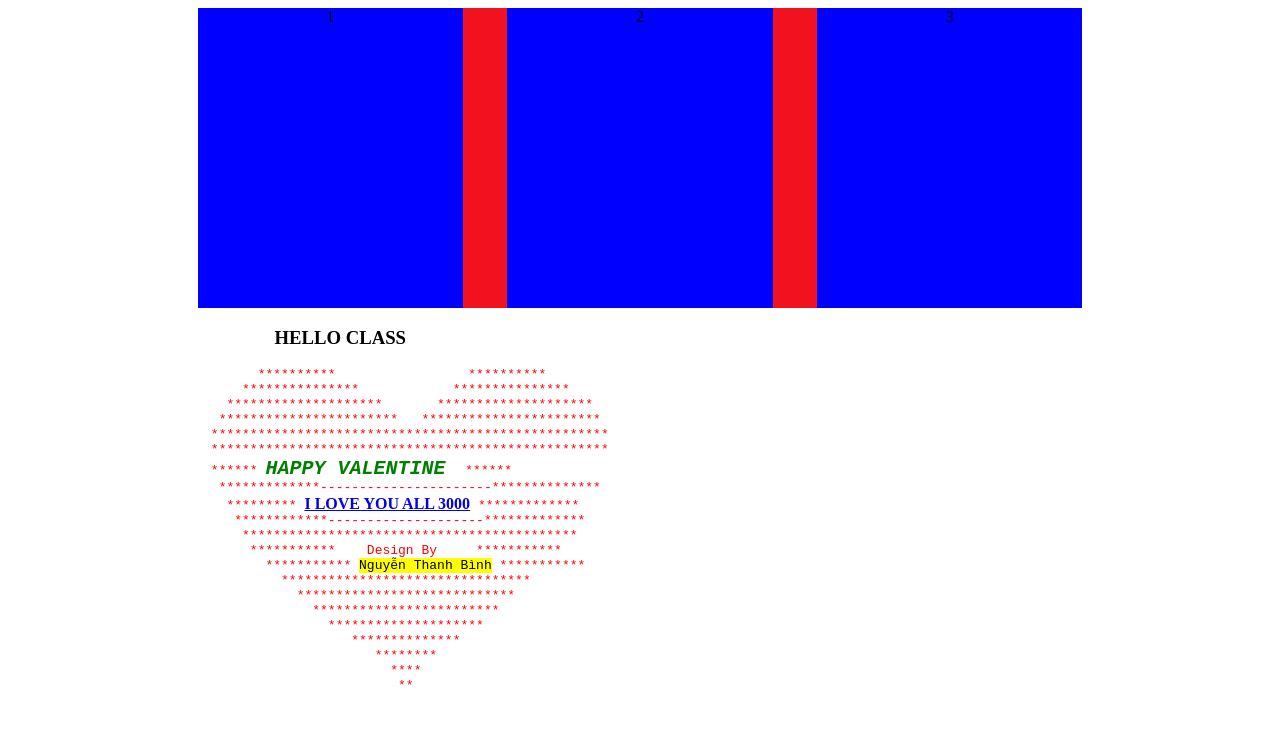
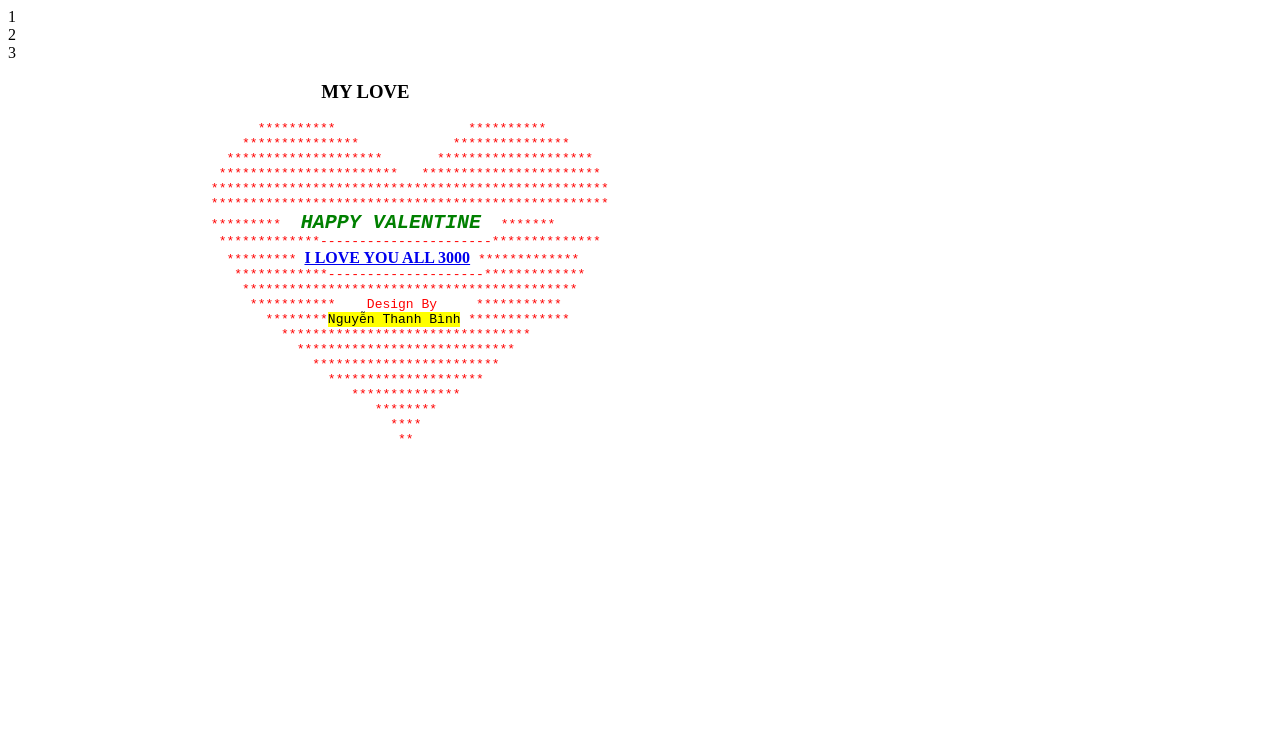
Before and after one commit to binhthanh00/binhthanh00.github.io, a plain HTML site: page index.html in a window 1280 px wide. Drawn offline with Linux system fonts and the light colour scheme.

Commit message:
sua code

```diff
--- a/index.html
+++ b/index.html
@@ -15,24 +15,7 @@
             font-weight: bold;
             font-family: 'Times New Roman', Times, serif;
         }
-        .demo
-        {
-          width: 70%;
-          margin:0 auto;
-          background-color: #f1111f;
-          height: 300px;
-          display: flex;
-          flex-direction: row;
-          justify-content: space-between;
-        }
-        .demo1
-        {
-          width: 30%;
-          background:blue;
-          text-align: center;
-          padding-top: 50;
-          height: 100%;
-        }
+
       </style>
 </head>
 <body>
@@ -46,7 +29,7 @@
         &nbsp;&nbsp;&nbsp;&nbsp;&nbsp;&nbsp;&nbsp;&nbsp;&nbsp;&nbsp;
         &nbsp;&nbsp;&nbsp;&nbsp;&nbsp;&nbsp;&nbsp;&nbsp;&nbsp;&nbsp;
         &nbsp;&nbsp;&nbsp;&nbsp;&nbsp;&nbsp;&nbsp;&nbsp;&nbsp;&nbsp;
-        HELLO CLASS</h3>
+        &nbsp;&nbsp;&nbsp;&nbsp;&nbsp;&nbsp;&nbsp;&nbsp;&nbsp;&nbsp;MY LOVE</h3>
     <pre style="color: red">
                                 **********                 **********
                               ***************            ***************
@@ -54,13 +37,13 @@
                            ***********************   ***********************
                           ***************************************************
                           ***************************************************
-                          ****** <span><i>HAPPY VALENTINE </i></span> ******
+                          ********* <span><i> HAPPY VALENTINE </i></span> *******
                            *************----------------------**************
                             ********* <a href="https://www.youtube.com/watch?v=AE3eD-XV4vg" target="_blank" title="có em trong đời bỗng vui">I LOVE YOU ALL 3000</a> *************
                              ************--------------------*************
                               *******************************************
                                ***********    Design By     ***********
-                                 *********** <mark>Nguyễn Thanh Bình</mark> ***********
+                                 ********<mark>Nguyễn Thanh Bình</mark> *************
                                    ********************************
                                      ****************************
                                        ************************
```
